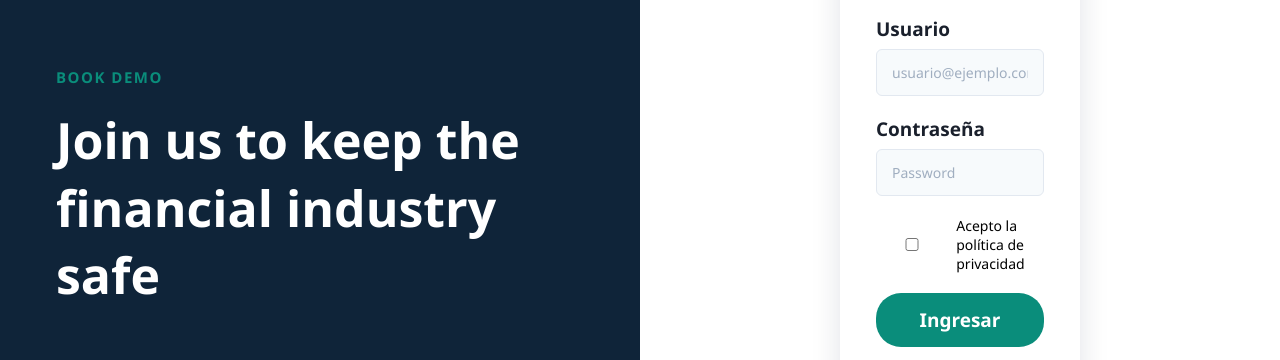
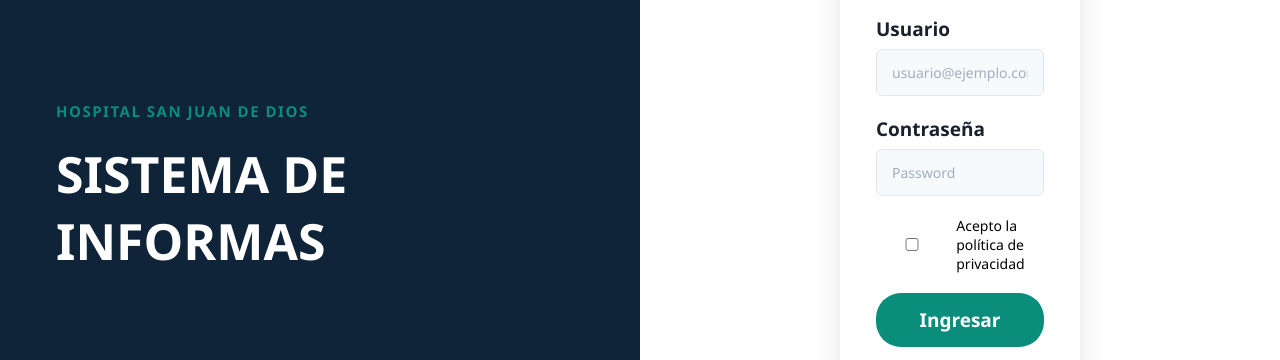
Before and after one commit to D4ni206/HospitalReporte, a React (Vite) app: page / in a window 1280 px wide. Shown: the part 286-646 px from the top of the page. Built offline with nearby package versions, Linux system fonts and the light colour scheme.

Commit message:
Update logo path and modify footer text in login screen

```diff
--- a/src/pages/Login/Login.jsx
+++ b/src/pages/Login/Login.jsx
@@ -30,12 +30,12 @@ export default function Login() {
 		<div className="split-login-screen">
 			<div className="split-login-left">
 				<div className="hospital-logo-container">
-					<img src="/logo.png" alt="logo" className="hospital-logo-web" />
+					<img src="../assets/logo.png" alt="logo" className="hospital-logo-web" />
 				</div>
 
 				<div className="left-text-footer">
-					<span className="app-badge">Book Demo</span>
-					<h1>Join us to keep the financial industry safe</h1>
+					<span className="app-badge">HOSPITAL SAN JUAN DE DIOS</span>
+					<h1>SISTEMA DE INFORMAS </h1>
 				</div>
 
 				<div style={{ height: 24 }} />
```
